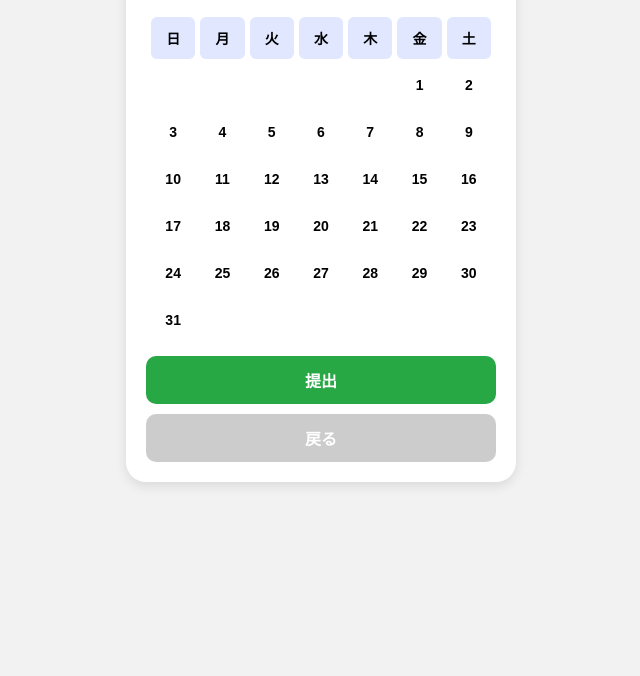
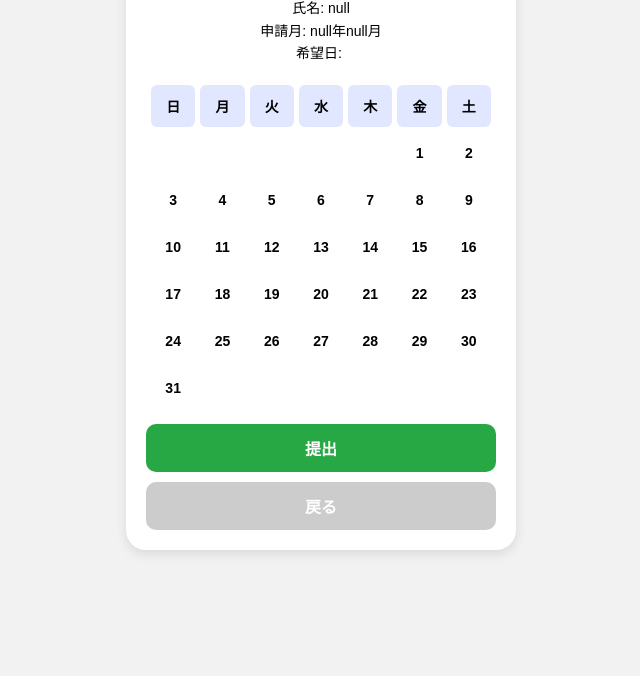
Before and after one commit to hosomihiroki/PickMyOff, a plain HTML site: page confirm.html in a window 1280 px wide. Shown: the part 124-800 px from the top of the page, without its empty margins (319-959 px from the left). Drawn offline with Linux system fonts and the light colour scheme.

Commit message:
Update confirm.html

```diff
--- a/confirm.html
+++ b/confirm.html
@@ -30,6 +30,7 @@
       font-size: 14px;
       margin-bottom: 15px;
       line-height: 1.6;
+      white-space: pre-wrap;
     }
     .calendar {
       text-align: center;
@@ -44,6 +45,7 @@
       border-radius: 6px;
       font-size: 14px;
       font-weight: bold;
+      text-align: center;
     }
     .calendar th {
       background-color: #e0e7ff;
@@ -93,60 +95,65 @@
     const month = params.get("month")
     const days = params.getAll("days")
 
-    document.getElementById("info").textContent = `社員番号: ${id}\n${name} ${year}年${month}月`
-
+    const info = document.getElementById("info")
     const calendarEl = document.getElementById("calendar")
     const weekdays = ["日", "月", "火", "水", "木", "金", "土"]
+    const submitBtn = document.getElementById("submitBtn")
+
+    info.textContent = `社員番号: ${id}\n氏名: ${name}\n申請月: ${year}年${month}月\n希望日: ${days.join(", ")}`
 
     function renderCalendar() {
-      const yearNum = Number(year)
-      const monthNum = Number(month) - 1
-      const firstDay = new Date(yearNum, monthNum, 1)
-      const lastDay = new Date(yearNum, monthNum + 1, 0)
-      const startDay = firstDay.getDay()
-      const totalDays = lastDay.getDate()
+      const y = Number(year)
+      const m = Number(month) - 1
+      const firstDay = new Date(y, m, 1)
+      const lastDay = new Date(y, m + 1, 0)
+      const start = firstDay.getDay()
+      const total = lastDay.getDate()
 
-      const daysRow = document.createElement("tr")
+      const header = document.createElement("tr")
       weekdays.forEach(day => {
         const th = document.createElement("th")
         th.textContent = day
-        daysRow.appendChild(th)
+        header.appendChild(th)
       })
-      calendarEl.appendChild(daysRow)
+      calendarEl.appendChild(header)
 
       let date = 1
-      for (let row = 0; row < 6; row++) {
+      for (let i = 0; i < 6; i++) {
         const tr = document.createElement("tr")
-        for (let col = 0; col < 7; col++) {
+        for (let j = 0; j < 7; j++) {
           const td = document.createElement("td")
-          if (row === 0 && col < startDay || date > totalDays) {
+          if ((i === 0 && j < start) || date > total) {
             td.textContent = ""
           } else {
             td.textContent = date
-            const dateStr = `${month}/${date}`
-            if (days.includes(dateStr)) td.classList.add("selected")
+            const dstr = `${month}/${date}`
+            if (days.includes(dstr)) td.classList.add("selected")
             date++
           }
           tr.appendChild(td)
         }
         calendarEl.appendChild(tr)
-        if (date > totalDays) break
+        if (date > total) break
       }
     }
 
-    document.getElementById("submitBtn").addEventListener("click", async () => {
+    submitBtn.addEventListener("click", async () => {
+      submitBtn.disabled = true
       const payload = { id, name, year, month, days }
       try {
-        const res = await fetch("https://script.google.com/macros/s/AKfycbwlcXydzTMFv-0DUTFcSoQc6lz-sVendyi6jz7TtCy9mxToiKnWxvHRFvGZonChzUAN/exec", {
+        const res = await fetch("https://pickmyoff-proxy.hosomi-biz.workers.dev/", {
           method: "POST",
           headers: { "Content-Type": "application/json" },
           body: JSON.stringify(payload)
         })
         if (!res.ok) throw new Error("申請失敗")
-        alert("申請が完了しました！")
+        const text = await res.text()
+        alert("申請完了: " + text)
         location.href = "index.html"
-      } catch (err) {
-        alert("申請中にエラーが発生しました")
+      } catch (e) {
+        alert("送信失敗: " + e.message)
+        submitBtn.disabled = false
       }
     })
 
```
